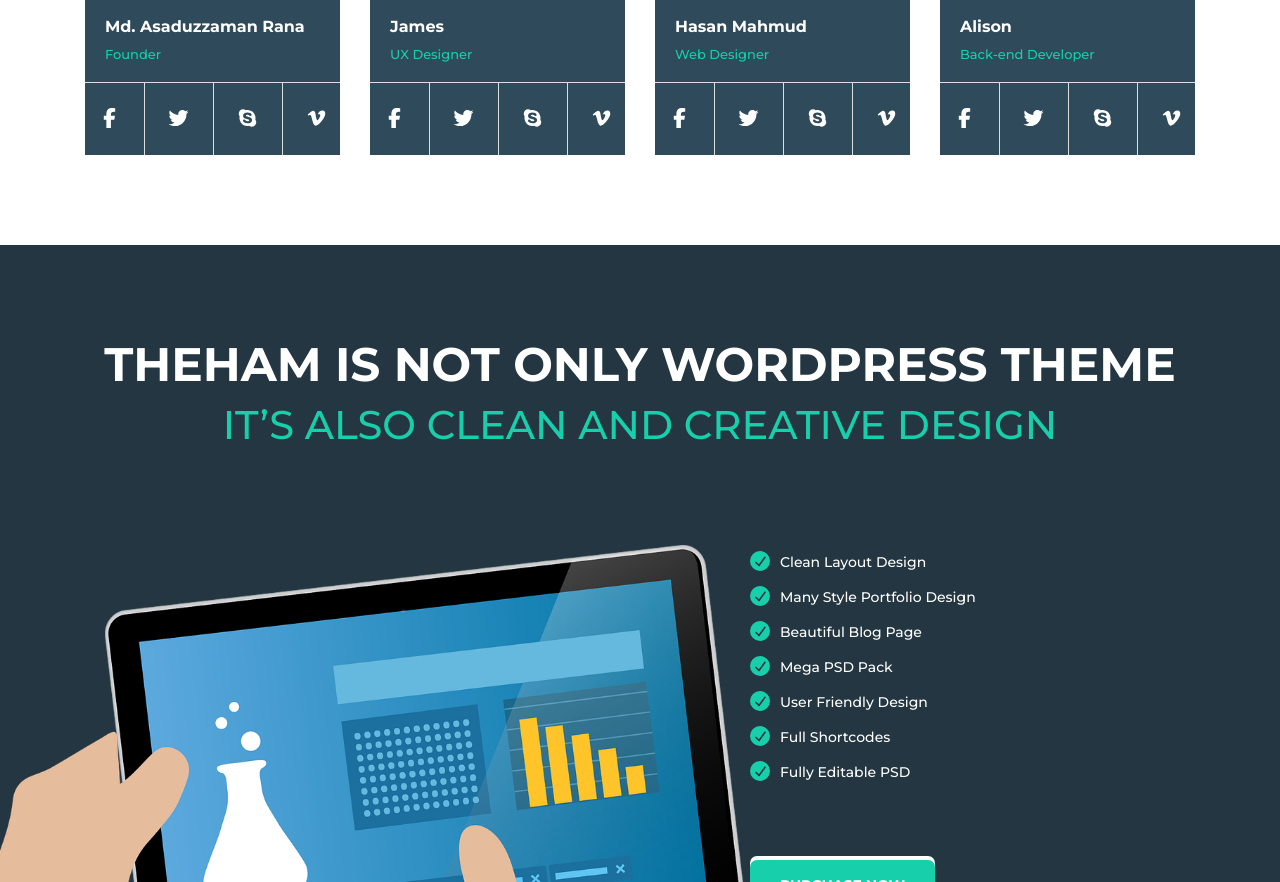
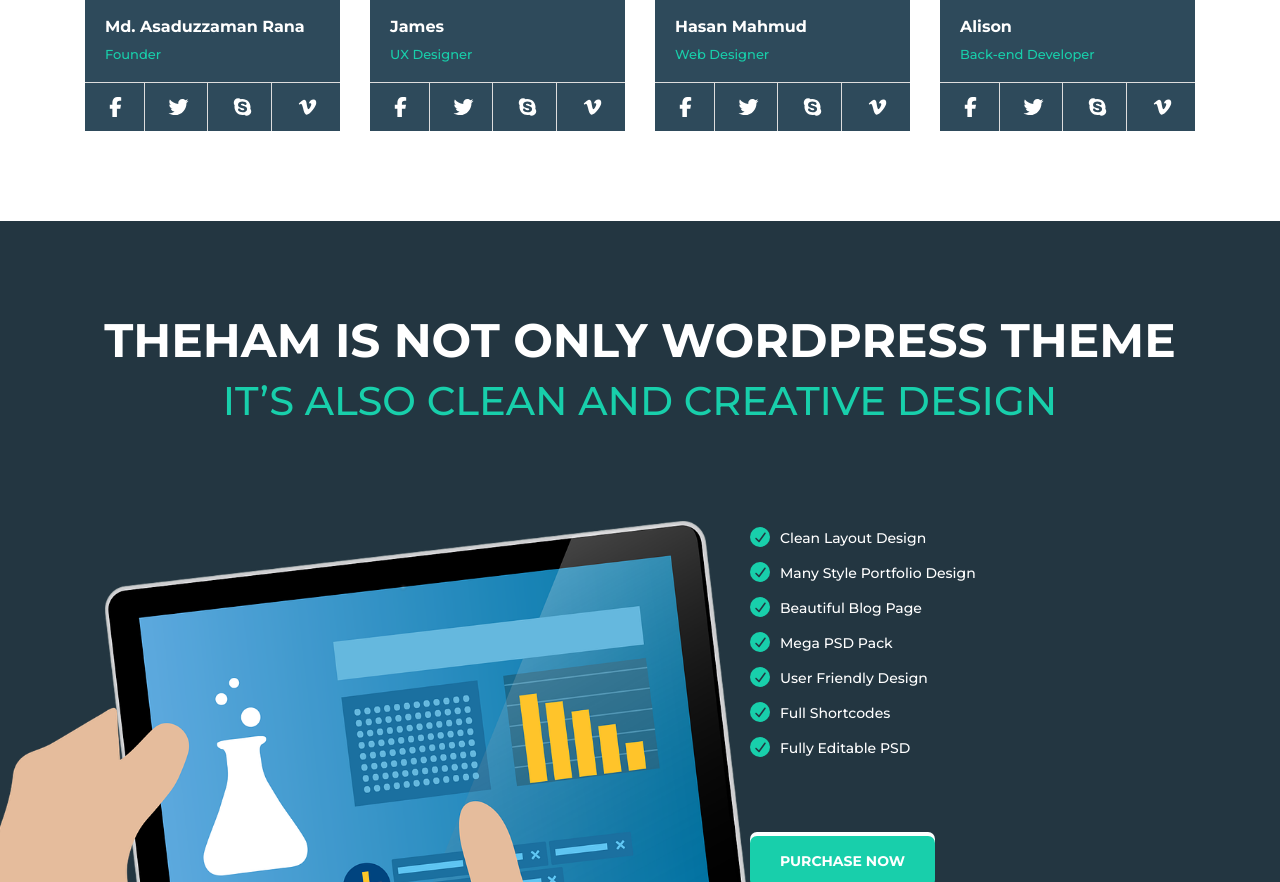
Before and after one commit to iamtheasad/The-Ham-L-Page, a plain HTML site: page index.html in a window 1280 px wide. Shown: the part 8744-9626 px from the top of the page. Drawn offline with Linux system fonts and the light colour scheme.

Commit message:
meet-team-our section social issues fixed

```diff
--- a/css/style.css
+++ b/css/style.css
@@ -1451,41 +1451,23 @@ button.active_portfolio {
    transition: .5s;
 }
 
+.meet_socials a {
+   display: inline-block;
+   font-size: 20px;
+   color: #fff;
+   width: 58px;
+   border-right: 1px solid #ddd;
+   line-height: 48px;
+   margin-right: .14rem;
+}
+
 .meet_socials {
-   line-height: 70px;
-}
-
-.meet_socials ul {
+   text-align: center;
    border-top: 1px solid #ddd;
-   display: -webkit-box;
-   display: -ms-flexbox;
-   display: flex;
-   -webkit-box-pack: center;
-   -ms-flex-pack: center;
-   justify-content: center;
-}
-
-.meet_socials ul li {
-   list-style: none;
-   position: relative;
-}
-
-.meet_socials ul li:after {
-   position: absolute;
-   content: '';
-   background: #ddd;
-   width: 1px;
-   height: 72px;
-}
-
-.meet_socials ul li:last-child:after {
-   background: unset;
-}
-
-.meet_socials ul li a {
-   font-size: 20px;
-   padding: 22px;
-   color: #fff;
+}
+
+.meet_socials a:last-child {
+   border-right: none;
 }
 
 /**************************************
--- a/index.html
+++ b/index.html
@@ -1523,12 +1523,16 @@
                      <h6>Founder</h6>
                   </div>
                   <div class="meet_socials">
-                     <ul>
+                     <a href="https:facebook.com/iamtheasad"><i class="fab fa-facebook-f"></i></a>
+                     <a href="https:facebook.com/iamtheasad"><i class="fab fa-twitter"></i></a>
+                     <a href="https:facebook.com/iamtheasad"><i class="fab fa-skype"></i></a>
+                     <a href="https:facebook.com/iamtheasad"><i class="fab fa-vimeo-v"></i></a>
+                     <!-- <ul>
                         <li><a href="https:facebook.com/iamtheasad"><i class="fab fa-facebook-f"></i></a></li>
                         <li><a href="https:facebook.com/iamtheasad"><i class="fab fa-twitter"></i></a></li>
                         <li><a href="https:facebook.com/iamtheasad"><i class="fab fa-skype"></i></a></li>
                         <li><a href="https:facebook.com/iamtheasad"><i class="fab fa-vimeo-v"></i></a></li>
-                     </ul>
+                     </ul> -->
                   </div>
                </div><!-- single_meet_item / -->
             </div><!-- col / -->
@@ -1548,12 +1552,10 @@
                      <h6>UX Designer</h6>
                   </div>
                   <div class="meet_socials">
-                     <ul>
-                        <li><a href="https:facebook.com/iamtheasad"><i class="fab fa-facebook-f"></i></a></li>
-                        <li><a href="https:facebook.com/iamtheasad"><i class="fab fa-twitter"></i></a></li>
-                        <li><a href="https:facebook.com/iamtheasad"><i class="fab fa-skype"></i></a></li>
-                        <li><a href="https:facebook.com/iamtheasad"><i class="fab fa-vimeo-v"></i></a></li>
-                     </ul>
+                     <a href="https:facebook.com/iamtheasad"><i class="fab fa-facebook-f"></i></a>
+                     <a href="https:facebook.com/iamtheasad"><i class="fab fa-twitter"></i></a>
+                     <a href="https:facebook.com/iamtheasad"><i class="fab fa-skype"></i></a>
+                     <a href="https:facebook.com/iamtheasad"><i class="fab fa-vimeo-v"></i></a>
                   </div>
                </div><!-- single_meet_item / -->
             </div><!-- col / -->
@@ -1573,12 +1575,10 @@
                      <h6>Web Designer</h6>
                   </div>
                   <div class="meet_socials">
-                     <ul>
-                        <li><a href="https:facebook.com/iamtheasad"><i class="fab fa-facebook-f"></i></a></li>
-                        <li><a href="https:facebook.com/iamtheasad"><i class="fab fa-twitter"></i></a></li>
-                        <li><a href="https:facebook.com/iamtheasad"><i class="fab fa-skype"></i></a></li>
-                        <li><a href="https:facebook.com/iamtheasad"><i class="fab fa-vimeo-v"></i></a></li>
-                     </ul>
+                     <a href="https:facebook.com/iamtheasad"><i class="fab fa-facebook-f"></i></a>
+                     <a href="https:facebook.com/iamtheasad"><i class="fab fa-twitter"></i></a>
+                     <a href="https:facebook.com/iamtheasad"><i class="fab fa-skype"></i></a>
+                     <a href="https:facebook.com/iamtheasad"><i class="fab fa-vimeo-v"></i></a>
                   </div>
                </div><!-- single_meet_item / -->
             </div><!-- col / -->
@@ -1598,12 +1598,10 @@
                      <h6>Back-end Developer</h6>
                   </div>
                   <div class="meet_socials">
-                     <ul>
-                        <li><a href="https:facebook.com/iamtheasad"><i class="fab fa-facebook-f"></i></a></li>
-                        <li><a href="https:facebook.com/iamtheasad"><i class="fab fa-twitter"></i></a></li>
-                        <li><a href="https:facebook.com/iamtheasad"><i class="fab fa-skype"></i></a></li>
-                        <li><a href="https:facebook.com/iamtheasad"><i class="fab fa-vimeo-v"></i></a></li>
-                     </ul>
+                     <a href="https:facebook.com/iamtheasad"><i class="fab fa-facebook-f"></i></a>
+                     <a href="https:facebook.com/iamtheasad"><i class="fab fa-twitter"></i></a>
+                     <a href="https:facebook.com/iamtheasad"><i class="fab fa-skype"></i></a>
+                     <a href="https:facebook.com/iamtheasad"><i class="fab fa-vimeo-v"></i></a>
                   </div>
                </div><!-- single_meet_item / -->
             </div><!-- col / -->
--- a/js/script.js
+++ b/js/script.js
@@ -157,6 +157,12 @@ jQuery(document).ready(function () {
     focusOnSelect: true,
     prevArrow: '<button type="button" class="slick-prev"><i class="fas fa-arrow-left"></i></button>',
     nextArrow: '<button type="button" class="slick-next"><i class="fas fa-arrow-right"></i></button>',
+    responsive: [
+      {
+        breakpoint: 1024,
+        slidesToShow: 1,
+      }
+    ]
   });
 });
 
```
